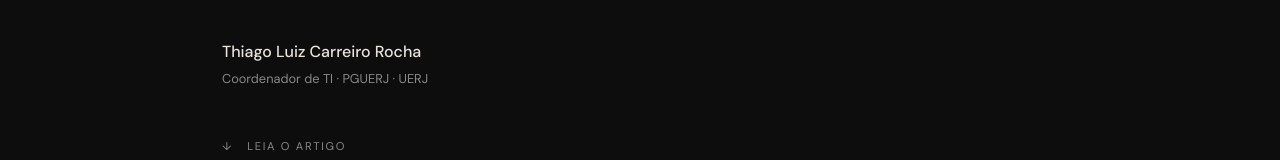
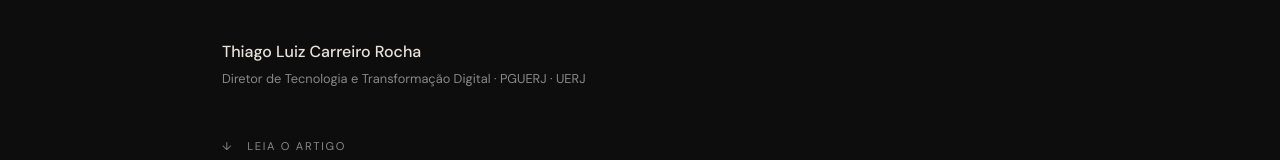
Before and after one commit to ThiagoRocha05/artigo1, a plain HTML site: page index.html in a window 1280 px wide. Shown: the part 570-730 px from the top of the page. Drawn offline with Linux system fonts and the light colour scheme.

Commit message:
Atualizar o index.html

```diff
--- a/index.html
+++ b/index.html
@@ -475,7 +475,7 @@
     <div class="hero-meta">
       <div class="author">
         <strong>Thiago Luiz Carreiro Rocha</strong>
-        <span>Coordenador de TI · PGUERJ · UERJ</span>
+        <span>Diretor de Tecnologia e Transformação Digital · PGUERJ · UERJ</span>
       </div>
     </div>
   </div>
```
